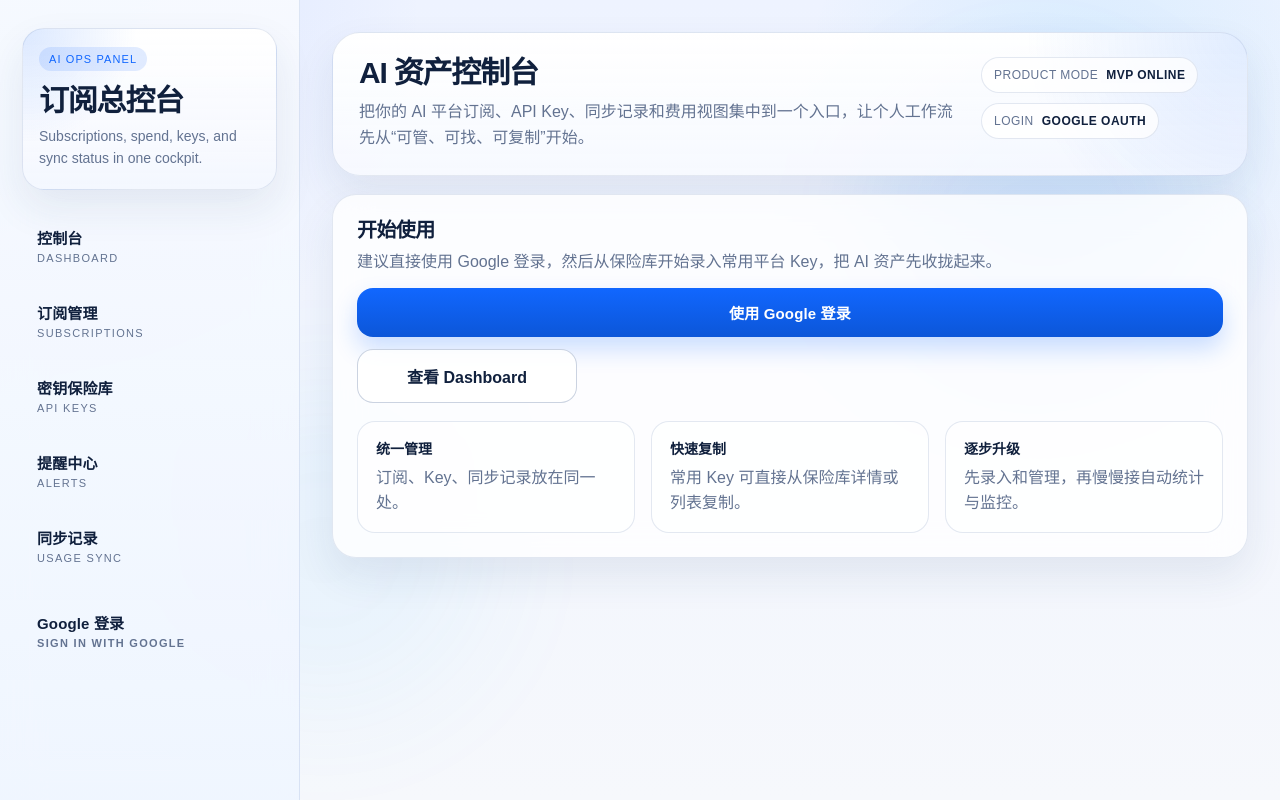
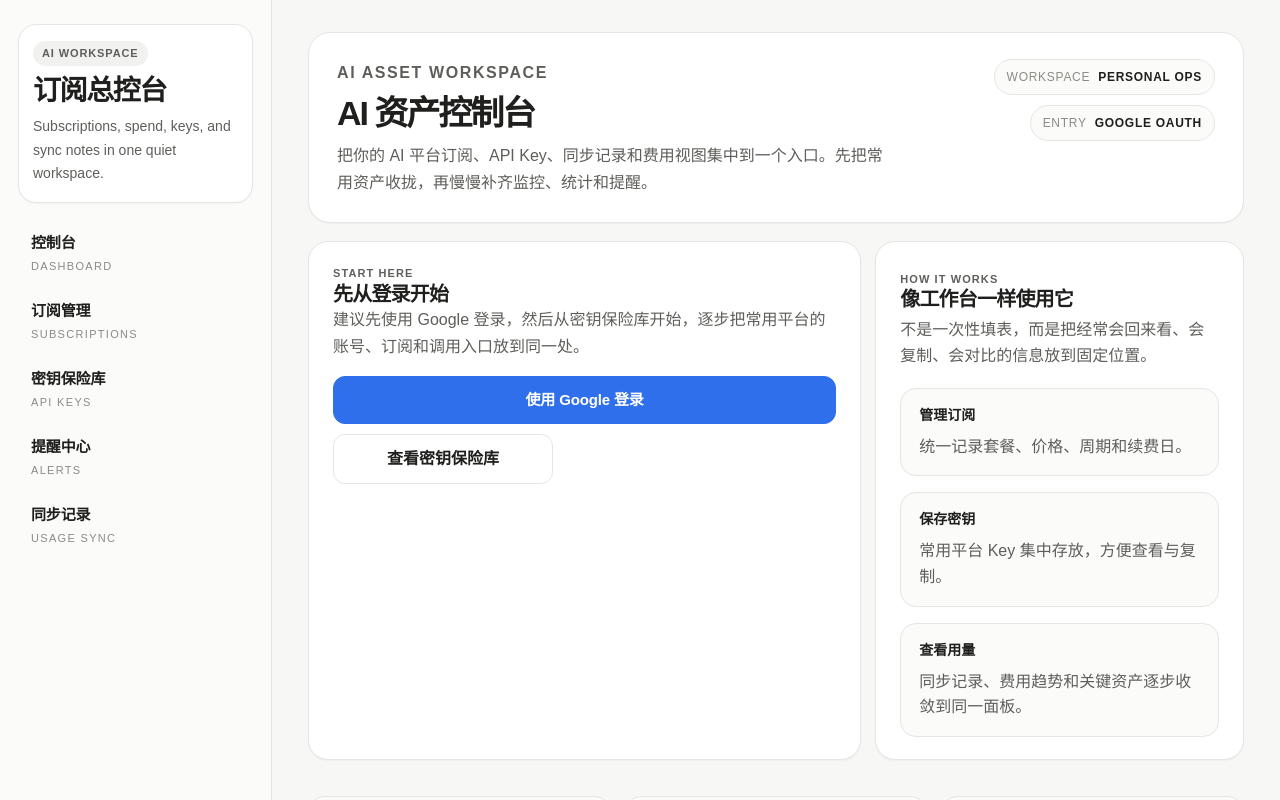
Before and after one commit to hxgame-dog/ai-subscription-manager, a Next.js app: page / in a window 1280 px wide. Shown: the top 800 px of the page. Built offline with nearby package versions, Linux system fonts and the light colour scheme; no server answers.

Commit message:
Refine UI with a calmer Notion-inspired style

```diff
--- a/app/layout.tsx
+++ b/app/layout.tsx
@@ -7,7 +7,7 @@ import "./styles.css";
 
 export const metadata: Metadata = {
   title: "AI Subscription Manager",
-  description: "Manage AI subscriptions, keys, and usage in one place.",
+  description: "Manage AI subscriptions, keys, and usage in a calm workspace.",
 };
 
 const nav = [
@@ -24,14 +24,12 @@ export default async function RootLayout({ children }: { children: React.ReactNo
   return (
     <html lang="zh-CN">
       <body>
-        <div className="page-glow page-glow-a" />
-        <div className="page-glow page-glow-b" />
         <div className="shell">
           <aside className="sidebar">
             <div className="brand-block">
-              <span className="brand-chip">AI Ops Panel</span>
+              <span className="brand-chip">AI Workspace</span>
               <h1>订阅总控台</h1>
-              <p>Subscriptions, spend, keys, and sync status in one cockpit.</p>
+              <p>Subscriptions, spend, keys, and sync notes in one quiet workspace.</p>
             </div>
             <nav>
               {nav.map((item) => (
--- a/app/page.tsx
+++ b/app/page.tsx
@@ -10,31 +10,33 @@ export default async function Home() {
     <div className="page-stack">
       <section className="page-hero">
         <div className="hero-copy">
+          <p className="section-kicker">AI asset workspace</p>
           <h1>AI 资产控制台</h1>
           <p>
-            把你的 AI 平台订阅、API Key、同步记录和费用视图集中到一个入口，让个人工作流先从“可管、可找、可复制”开始。
+            把你的 AI 平台订阅、API Key、同步记录和费用视图集中到一个入口。先把常用资产收拢，再慢慢补齐监控、统计和提醒。
           </p>
         </div>
         <div className="hero-meta">
           <div className="meta-chip">
-            Product mode <strong>MVP Online</strong>
+            Workspace <strong>Personal ops</strong>
           </div>
           <div className="meta-chip">
-            Login <strong>Google OAuth</strong>
+            Entry <strong>{session?.user ? "Dashboard" : "Google OAuth"}</strong>
           </div>
         </div>
       </section>
 
-      <section className="card landing-card">
-        <div className="section-head">
+      <section className="landing-grid">
+        <article className="card landing-card">
+          <div className="landing-lead">
             <div>
-            <h2>{session?.user ? "欢迎回来" : "开始使用"}</h2>
+              <p className="section-kicker">Start here</p>
+              <h2>{session?.user ? "欢迎回来" : "先从登录开始"}</h2>
               <p>
                 {session?.user
-                ? "你已经完成登录，现在可以直接进入控制台查看订阅、密钥保险库和同步数据。"
-                : "建议直接使用 Google 登录，然后从保险库开始录入常用平台 Key，把 AI 资产先收拢起来。"}
+                  ? "你已经完成登录，现在可以继续整理订阅、保存 Key，或者查看最近的同步和费用变化。"
+                  : "建议先使用 Google 登录，然后从密钥保险库开始，逐步把常用平台的账号、订阅和调用入口放到同一处。"}
               </p>
-          </div>
             </div>
 
             <div className="cta-row">
@@ -45,24 +47,51 @@ export default async function Home() {
               ) : (
                 <GoogleSignInButton className="cta-button primary" label="使用 Google 登录" />
               )}
-          <Link href="/dashboard" className="cta-button secondary">
-            查看 Dashboard
+              <Link href="/credentials" className="cta-button secondary">
+                查看密钥保险库
               </Link>
             </div>
-        <div className="grid cols-3 landing-metrics">
+          </div>
+        </article>
+
+        <article className="card landing-card">
+          <div className="section-head">
+            <div>
+              <p className="section-kicker">How it works</p>
+              <h2>像工作台一样使用它</h2>
+              <p>不是一次性填表，而是把经常会回来看、会复制、会对比的信息放到固定位置。</p>
+            </div>
+          </div>
+          <div className="stack landing-metrics">
+            <article className="soft-card">
+              <strong>管理订阅</strong>
+              <span>统一记录套餐、价格、周期和续费日。</span>
+            </article>
+            <article className="soft-card">
+              <strong>保存密钥</strong>
+              <span>常用平台 Key 集中存放，方便查看与复制。</span>
+            </article>
+            <article className="soft-card">
+              <strong>查看用量</strong>
+              <span>同步记录、费用趋势和关键资产逐步收敛到同一面板。</span>
+            </article>
+          </div>
+        </article>
+      </section>
+
+      <section className="grid cols-3 landing-metrics">
           <article className="soft-card">
             <strong>统一管理</strong>
-            <span>订阅、Key、同步记录放在同一处。</span>
+            <span>把散落的平台账号、订阅和 Key 整理成一张自己的 AI 资产台账。</span>
           </article>
           <article className="soft-card">
             <strong>快速复制</strong>
-            <span>常用 Key 可直接从保险库详情或列表复制。</span>
+            <span>日常使用时，优先保证搜索、查看、复制这些动作足够顺手。</span>
           </article>
           <article className="soft-card">
             <strong>逐步升级</strong>
-            <span>先录入和管理，再慢慢接自动统计与监控。</span>
+            <span>先把数据收拢起来，再逐步接自动统计、监控和提醒。</span>
           </article>
-        </div>
       </section>
     </div>
   );
--- a/app/styles.css
+++ b/app/styles.css
@@ -1,177 +1,156 @@
 :root {
-  --bg: #f6f8fc;
-  --panel: rgba(255, 255, 255, 0.8);
-  --panel-strong: rgba(255, 255, 255, 0.92);
-  --text: #10203d;
-  --muted: #637391;
-  --primary: #1167ff;
-  --primary-soft: rgba(17, 103, 255, 0.12);
-  --line: rgba(148, 168, 201, 0.26);
-  --line-strong: rgba(102, 126, 168, 0.34);
-  --success: #16805f;
-  --warning: #b86b11;
-  --danger: #c13d3d;
-  --shadow: 0 18px 40px rgba(34, 61, 107, 0.09);
+  --background: #f7f7f5;
+  --surface: #ffffff;
+  --surface-muted: #fbfbfa;
+  --surface-subtle: #f1f1ef;
+  --border: #e6e5e1;
+  --border-strong: #d8d6d1;
+  --text: #1f1f1d;
+  --text-soft: #5f5e5a;
+  --text-faint: #8c8a84;
+  --accent: #2f6feb;
+  --accent-soft: #edf3ff;
+  --success: #20735b;
+  --warning: #9a6a18;
+  --danger: #b42318;
+  --shadow: 0 1px 2px rgba(15, 23, 42, 0.04);
+  --shadow-lg: 0 12px 30px rgba(15, 23, 42, 0.04);
+  --radius-lg: 18px;
+  --radius-md: 14px;
+  --radius-sm: 10px;
 }
 
 * {
   box-sizing: border-box;
 }
 
-html {
-  background: linear-gradient(180deg, #eef3ff 0%, #f6f8fc 100%);
+html,
+body {
+  margin: 0;
+  min-height: 100%;
+  background: var(--background);
 }
 
 body {
-  margin: 0;
+  color: var(--text);
   font-family: "IBM Plex Sans", "Noto Sans SC", sans-serif;
-  color: var(--text);
-  background:
-    radial-gradient(circle at top left, rgba(79, 120, 255, 0.14), transparent 28%),
-    radial-gradient(circle at 85% 12%, rgba(56, 189, 248, 0.12), transparent 22%),
-    linear-gradient(180deg, #eef3ff 0%, #f6f8fc 100%);
+  line-height: 1.5;
 }
 
 a {
   color: inherit;
 }
 
-.page-glow {
-  position: fixed;
-  inset: auto;
-  width: 340px;
-  height: 340px;
-  border-radius: 999px;
-  filter: blur(60px);
-  opacity: 0.34;
-  pointer-events: none;
-  z-index: 0;
-}
-
-.page-glow-a {
-  top: 60px;
-  right: 6%;
-  background: rgba(17, 103, 255, 0.2);
-}
-
-.page-glow-b {
-  bottom: 10%;
-  left: 12%;
-  background: rgba(56, 189, 248, 0.16);
-}
-
 .shell {
-  position: relative;
-  z-index: 1;
   display: grid;
-  grid-template-columns: 300px 1fr;
+  grid-template-columns: 272px 1fr;
   min-height: 100vh;
 }
 
 .sidebar {
-  padding: 28px 22px;
-  border-right: 1px solid rgba(152, 174, 214, 0.28);
-  background:
-    linear-gradient(180deg, rgba(247, 250, 255, 0.94) 0%, rgba(239, 245, 255, 0.9) 100%);
-  backdrop-filter: blur(20px);
+  position: sticky;
+  top: 0;
+  display: flex;
+  flex-direction: column;
+  gap: 18px;
+  min-height: 100vh;
+  padding: 24px 18px;
+  border-right: 1px solid var(--border);
+  background: #fbfbfa;
 }
 
 .brand-block {
-  padding: 18px 16px 20px;
-  border: 1px solid var(--line);
-  border-radius: 22px;
-  background:
-    radial-gradient(circle at top left, rgba(17, 103, 255, 0.15), transparent 38%),
-    linear-gradient(180deg, rgba(255, 255, 255, 0.98) 0%, rgba(244, 247, 255, 0.92) 100%);
+  display: grid;
+  gap: 10px;
+  padding: 16px 14px;
+  border: 1px solid var(--border);
+  border-radius: var(--radius-lg);
+  background: var(--surface);
   box-shadow: var(--shadow);
 }
 
 .brand-chip {
   display: inline-flex;
   align-items: center;
-  padding: 6px 10px;
+  width: fit-content;
+  padding: 4px 9px;
   border-radius: 999px;
+  background: var(--surface-subtle);
+  color: var(--text-soft);
   font-size: 11px;
+  font-weight: 600;
+  letter-spacing: 0.08em;
   text-transform: uppercase;
-  letter-spacing: 0.1em;
-  color: var(--primary);
-  background: var(--primary-soft);
 }
 
 .sidebar h1 {
-  margin: 14px 0 8px;
-  font-size: 30px;
+  margin: 0;
+  font-size: 28px;
+  font-weight: 700;
+  letter-spacing: -0.05em;
   line-height: 1.05;
-  letter-spacing: -0.04em;
 }
 
 .sidebar p {
   margin: 0;
-  color: var(--muted);
+  color: var(--text-soft);
   font-size: 14px;
-  line-height: 1.6;
+  line-height: 1.7;
 }
 
 nav {
-  display: flex;
-  flex-direction: column;
-  gap: 10px;
-  margin-top: 22px;
+  display: grid;
+  gap: 4px;
 }
 
 .nav-item {
   display: flex;
   flex-direction: column;
-  gap: 4px;
+  gap: 3px;
+  padding: 10px 12px;
+  border-radius: 12px;
+  border: 1px solid transparent;
+  color: var(--text);
   text-decoration: none;
-  color: var(--text);
-  padding: 14px 14px 12px;
-  border: 1px solid transparent;
-  border-radius: 16px;
   transition:
-    background 120ms ease,
-    border-color 120ms ease,
-    transform 120ms ease;
+    background 140ms ease,
+    border-color 140ms ease;
+}
+
+.nav-item:hover {
+  border-color: var(--border);
+  background: rgba(255, 255, 255, 0.7);
 }
 
 .nav-button {
   width: 100%;
   text-align: left;
+  border: 1px solid transparent;
   background: transparent;
   box-shadow: none;
+  color: var(--text);
   cursor: pointer;
-  color: var(--text);
 }
 
 .nav-label {
   font-size: 15px;
-  font-weight: 700;
-  letter-spacing: 0.01em;
+  font-weight: 600;
+  letter-spacing: -0.01em;
 }
 
 .nav-sublabel {
+  color: var(--text-faint);
   font-size: 11px;
-  color: var(--muted);
+  letter-spacing: 0.12em;
   text-transform: uppercase;
-  letter-spacing: 0.12em;
-}
-
-.nav-item:hover {
-  background: rgba(255, 255, 255, 0.64);
-  border-color: rgba(17, 103, 255, 0.14);
-  transform: translateX(1px);
-}
-
-.nav-button:hover {
-  filter: none;
 }
 
 .auth-link-wrap {
-  margin-top: 20px;
+  margin-top: auto;
 }
 
 .content {
-  padding: 32px 32px 40px;
+  padding: 32px 36px 48px;
 }
 
 .page-stack {
@@ -182,34 +161,40 @@ nav {
 .page-hero {
   display: flex;
   justify-content: space-between;
-  gap: 24px;
-  padding: 24px 26px;
-  border: 1px solid var(--line);
-  border-radius: 28px;
-  background:
-    radial-gradient(circle at top right, rgba(17, 103, 255, 0.12), transparent 24%),
-    linear-gradient(180deg, rgba(255, 255, 255, 0.96) 0%, rgba(247, 249, 255, 0.92) 100%);
+  gap: 20px;
+  padding: 26px 28px;
+  border: 1px solid var(--border);
+  border-radius: 22px;
+  background: var(--surface);
   box-shadow: var(--shadow);
+}
+
+.hero-copy {
+  display: grid;
+  gap: 10px;
 }
 
 .hero-copy h1,
 .hero-copy h2 {
   margin: 0;
-  font-size: 30px;
-  line-height: 1.05;
-  letter-spacing: -0.04em;
+  font-size: 34px;
+  line-height: 1.04;
+  letter-spacing: -0.06em;
 }
 
 .hero-copy p {
-  margin: 10px 0 0;
-  max-width: 720px;
-  color: var(--muted);
-  line-height: 1.65;
+  margin: 0;
+  max-width: 760px;
+  color: var(--text-soft);
+  font-size: 16px;
+  line-height: 1.7;
 }
 
 .hero-meta {
-  display: grid;
-  align-content: start;
+  display: flex;
+  flex-wrap: wrap;
+  align-content: flex-start;
+  justify-content: flex-end;
   gap: 10px;
   min-width: 240px;
 }
@@ -219,24 +204,26 @@ nav {
   align-items: center;
   gap: 8px;
   width: fit-content;
-  padding: 10px 12px;
-  border: 1px solid var(--line);
+  min-height: 36px;
+  padding: 8px 12px;
+  border: 1px solid var(--border);
   border-radius: 999px;
-  background: rgba(255, 255, 255, 0.78);
-  color: var(--muted);
+  background: var(--surface-muted);
+  color: var(--text-faint);
   font-size: 12px;
-  letter-spacing: 0.04em;
+  font-weight: 500;
+  letter-spacing: 0.06em;
   text-transform: uppercase;
 }
 
 .meta-chip strong {
   color: var(--text);
-  font-size: 12px;
+  font-weight: 600;
 }
 
 .grid {
   display: grid;
-  gap: 16px;
+  gap: 14px;
 }
 
 .grid.cols-4 {
@@ -252,11 +239,12 @@ nav {
 }
 
 .card,
-.table-card {
-  background: var(--panel);
-  border: 1px solid var(--line);
-  border-radius: 24px;
-  backdrop-filter: blur(18px);
+.table-card,
+.stat-card,
+.insight-card {
+  border: 1px solid var(--border);
+  border-radius: 20px;
+  background: var(--surface);
   box-shadow: var(--shadow);
 }
 
@@ -268,12 +256,20 @@ nav {
   overflow: hidden;
 }
 
+.stat-card,
+.insight-card {
+  padding: 18px;
+}
+
 .card h2,
-.table-card h2 {
+.table-card h2,
+.stat-card h2,
+.insight-card h2 {
   margin: 0;
   font-size: 20px;
+  font-weight: 650;
   line-height: 1.15;
-  letter-spacing: -0.03em;
+  letter-spacing: -0.04em;
 }
 
 .section-head {
@@ -285,28 +281,26 @@ nav {
 }
 
 .section-head p {
-  margin: 8px 0 0;
-  color: var(--muted);
-  line-height: 1.5;
+  margin: 6px 0 0;
+  color: var(--text-soft);
+  line-height: 1.65;
 }
 
-.stat-card {
-  padding: 20px;
-  border-radius: 24px;
-  border: 1px solid var(--line);
-  background:
-    linear-gradient(180deg, rgba(255, 255, 255, 0.98) 0%, rgba(244, 247, 255, 0.9) 100%);
-  box-shadow: var(--shadow);
+.section-kicker {
+  margin: 0 0 10px;
+  color: var(--text-faint);
+  font-size: 11px;
+  font-weight: 600;
+  letter-spacing: 0.1em;
+  text-transform: uppercase;
 }
 
 .stat-kicker {
-  display: inline-flex;
-  margin-bottom: 16px;
-  padding: 6px 10px;
-  border-radius: 999px;
-  background: rgba(16, 32, 61, 0.06);
-  color: var(--muted);
+  display: block;
+  margin-bottom: 18px;
+  color: var(--text-faint);
   font-size: 11px;
+  font-weight: 600;
   letter-spacing: 0.1em;
   text-transform: uppercase;
 }
@@ -315,33 +309,23 @@ nav {
   display: block;
   font-size: 34px;
   font-weight: 700;
-  letter-spacing: -0.05em;
+  letter-spacing: -0.06em;
+  line-height: 1;
 }
 
 .stat-note {
-  margin-top: 10px;
-  color: var(--muted);
-  line-height: 1.55;
-}
-
-.insight-card {
-  min-height: 220px;
-  padding: 20px;
-  border-radius: 24px;
-  border: 1px solid var(--line);
-  background:
-    radial-gradient(circle at top right, rgba(56, 189, 248, 0.12), transparent 22%),
-    linear-gradient(180deg, rgba(255, 255, 255, 0.96) 0%, rgba(246, 250, 255, 0.92) 100%);
-  box-shadow: var(--shadow);
+  margin: 10px 0 0;
+  color: var(--text-soft);
+  line-height: 1.6;
 }
 
 .metric-line {
   display: flex;
   justify-content: space-between;
   gap: 16px;
-  padding: 10px 0;
-  border-bottom: 1px solid rgba(148, 168, 201, 0.18);
-  color: var(--muted);
+  padding: 11px 0;
+  border-bottom: 1px solid var(--border);
+  color: var(--text-soft);
 }
 
 .metric-line:last-child {
@@ -350,30 +334,49 @@ nav {
 
 .metric-line strong {
   color: var(--text);
+  font-weight: 600;
 }
 
 .empty-state {
-  padding: 22px;
-  border: 1px dashed var(--line-strong);
-  border-radius: 20px;
-  color: var(--muted);
-  background: rgba(255, 255, 255, 0.58);
+  padding: 16px 18px;
+  border: 1px dashed var(--border-strong);
+  border-radius: 14px;
+  color: var(--text-soft);
+  background: var(--surface-muted);
 }
 
 .split-layout {
   display: grid;
   grid-template-columns: minmax(320px, 420px) minmax(0, 1fr);
-  gap: 16px;
+  gap: 14px;
 }
 
 .landing-card {
-  padding: 24px;
+  padding: 22px 24px;
+}
+
+.landing-grid {
+  display: grid;
+  grid-template-columns: minmax(0, 1.35fr) minmax(320px, 0.9fr);
+  gap: 14px;
+}
+
+.landing-lead {
+  display: grid;
+  gap: 12px;
+}
+
+.landing-lead p {
+  margin: 0;
+  color: var(--text-soft);
+  line-height: 1.7;
 }
 
 .cta-row {
   display: flex;
   flex-wrap: wrap;
-  gap: 12px;
+  gap: 10px;
+  margin-top: 4px;
 }
 
 .cta-button {
@@ -381,30 +384,34 @@ nav {
   align-items: center;
   justify-content: center;
   min-width: 220px;
-  padding: 14px 18px;
-  border-radius: 16px;
-  font-weight: 700;
+  min-height: 44px;
+  padding: 12px 16px;
+  border-radius: 12px;
+  border: 1px solid var(--border);
+  font-weight: 600;
   text-decoration: none;
   transition:
-    transform 120ms ease,
-    filter 120ms ease,
+    background 120ms ease,
     border-color 120ms ease;
 }
 
-.cta-button:hover {
-  transform: translateY(-1px);
+.cta-button.primary {
+  border-color: var(--accent);
+  background: var(--accent);
+  color: #fff;
 }
 
-.cta-button.primary {
-  color: #fff;
-  background: linear-gradient(180deg, #1167ff 0%, #0c56d8 100%);
-  box-shadow: 0 12px 24px rgba(17, 103, 255, 0.22);
+.cta-button.primary:hover {
+  background: #255fd0;
 }
 
 .cta-button.secondary {
+  background: var(--surface);
   color: var(--text);
-  border: 1px solid var(--line-strong);
-  background: rgba(255, 255, 255, 0.86);
+}
+
+.cta-button.secondary:hover {
+  background: var(--surface-muted);
 }
 
 .stack {
@@ -415,23 +422,34 @@ nav {
 .filter-bar {
   display: grid;
   grid-template-columns: minmax(220px, 1.5fr) minmax(140px, 0.7fr) minmax(140px, 0.7fr);
+  gap: 10px;
+  padding: 0 18px 18px;
+}
+
+.table-tools {
+  display: flex;
+  align-items: center;
+  justify-content: space-between;
   gap: 12px;
-  padding: 0 18px 18px;
+  padding: 0 18px 14px;
+  color: var(--text-faint);
+  font-size: 13px;
 }
 
 .tag-list {
   display: flex;
   flex-wrap: wrap;
-  gap: 10px;
+  gap: 8px;
 }
 
 .secret-box {
-  padding: 14px 16px;
-  border-radius: 18px;
-  border: 1px dashed var(--line-strong);
-  background: rgba(255, 255, 255, 0.84);
+  padding: 13px 14px;
+  border-radius: 12px;
+  border: 1px dashed var(--border-strong);
+  background: var(--surface-muted);
   word-break: break-all;
   font-family: "IBM Plex Mono", monospace;
+  font-size: 13px;
 }
 
 .inline-actions {
@@ -444,32 +462,41 @@ nav {
   display: inline-flex;
   align-items: center;
   justify-content: center;
-  min-width: 72px;
-  padding: 9px 12px;
-  border-radius: 12px;
-  border: 1px solid var(--line-strong);
-  background: rgba(255, 255, 255, 0.86);
-  color: var(--text);
+  min-width: 64px;
+  min-height: 32px;
+  padding: 6px 10px;
+  border-radius: 10px;
+  border: 1px solid var(--border);
+  background: var(--surface);
+  color: var(--text-soft);
   text-decoration: none;
   font-size: 12px;
-  font-weight: 700;
+  font-weight: 600;
   box-shadow: none;
 }
 
+.mini-button:hover {
+  background: var(--surface-muted);
+}
+
 .primary-mini {
-  color: #fff;
-  border-color: transparent;
-  background: linear-gradient(180deg, #1167ff 0%, #0c56d8 100%);
+  color: var(--accent);
+  border-color: #d6e2ff;
+  background: var(--accent-soft);
+}
+
+.primary-mini:hover {
+  background: #e6eeff;
 }
 
 .preset-hint {
   padding: 12px 14px;
-  border-radius: 14px;
-  border: 1px dashed var(--line-strong);
-  background: rgba(255, 255, 255, 0.66);
-  color: var(--muted);
+  border-radius: 12px;
+  border: 1px solid var(--border);
+  background: var(--surface-muted);
+  color: var(--text-soft);
   font-size: 13px;
-  line-height: 1.55;
+  line-height: 1.6;
 }
 
 .landing-metrics {
@@ -480,18 +507,19 @@ nav {
   display: grid;
   gap: 8px;
   padding: 16px 18px;
-  border: 1px solid var(--line);
-  border-radius: 18px;
-  background: rgba(255, 255, 255, 0.58);
+  border: 1px solid var(--border);
+  border-radius: 16px;
+  background: var(--surface-muted);
 }
 
 .soft-card strong {
   font-size: 14px;
+  font-weight: 600;
 }
 
 .soft-card span {
-  color: var(--muted);
-  line-height: 1.55;
+  color: var(--text-soft);
+  line-height: 1.6;
 }
 
 .table-wrap {
@@ -506,7 +534,7 @@ table {
 
 th,
 td {
-  border-bottom: 1px solid rgba(148, 168, 201, 0.18);
+  border-bottom: 1px solid var(--border);
   padding: 14px 16px;
   text-align: left;
   font-size: 14px;
@@ -514,15 +542,16 @@ td {
 }
 
 th {
-  font-size: 12px;
+  color: var(--text-faint);
+  font-size: 11px;
+  font-weight: 600;
+  letter-spacing: 0.08em;
   text-transform: uppercase;
-  letter-spacing: 0.08em;
-  color: var(--muted);
-  background: rgba(249, 251, 255, 0.72);
+  background: var(--surface-muted);
 }
 
 tbody tr:hover {
-  background: rgba(17, 103, 255, 0.035);
+  background: #fafaf9;
 }
 
 tbody tr:last-child td {
@@ -537,44 +566,44 @@ tbody tr:last-child td {
 
 .cell-title strong {
   font-size: 14px;
+  font-weight: 600;
 }
 
 .cell-subtitle {
-  color: var(--muted);
+  color: var(--text-faint);
   font-size: 12px;
 }
 
 .badge {
   display: inline-flex;
+  align-items: center;
   width: fit-content;
-  align-items: center;
-  gap: 8px;
-  padding: 7px 10px;
+  padding: 4px 9px;
   border-radius: 999px;
   font-size: 11px;
-  font-weight: 700;
+  font-weight: 600;
   letter-spacing: 0.06em;
   text-transform: uppercase;
 }
 
 .badge.success {
   color: var(--success);
-  background: rgba(22, 128, 95, 0.12);
+  background: rgba(32, 115, 91, 0.1);
 }
 
 .badge.warning {
   color: var(--warning);
-  background: rgba(184, 107, 17, 0.12);
+  background: rgba(154, 106, 24, 0.1);
 }
 
 .badge.danger {
   color: var(--danger);
-  background: rgba(193, 61, 61, 0.12);
+  background: rgba(180, 35, 24, 0.1);
 }
 
 .badge.info {
-  color: var(--primary);
-  background: rgba(17, 103, 255, 0.1);
+  color: var(--accent);
+  background: var(--accent-soft);
 }
 
 input,
@@ -582,32 +611,49 @@ select,
 textarea,
 button {
   width: 100%;
-  padding: 12px 14px;
-  border-radius: 14px;
-  border: 1px solid rgba(148, 168, 201, 0.34);
+  min-height: 42px;
+  padding: 10px 12px;
+  border-radius: 12px;
+  border: 1px solid var(--border-strong);
   font: inherit;
-  background: rgba(255, 255, 255, 0.9);
+}
+
+input,
+select,
+textarea {
+  background: var(--surface);
+  color: var(--text);
+}
+
+input::placeholder,
+textarea::placeholder {
+  color: var(--text-faint);
 }
 
 input:focus,
 select:focus,
 textarea:focus {
-  outline: 2px solid rgba(17, 103, 255, 0.18);
-  border-color: rgba(17, 103, 255, 0.34);
+  outline: none;
+  border-color: #b7cdfb;
+  box-shadow: 0 0 0 3px rgba(47, 111, 235, 0.1);
 }
 
 button {
-  background: linear-gradient(180deg, #1167ff 0%, #0c56d8 100%);
-  color: white;
-  border: 0;
-  font-weight: 700;
-  letter-spacing: 0.01em;
-  box-shadow: 0 12px 24px rgba(17, 103, 255, 0.22);
+  background: var(--text);
+  color: #fff;
+  border-color: var(--text);
+  font-weight: 600;
   cursor: pointer;
+  box-shadow: none;
 }
 
 button:hover {
-  filter: brightness(1.02);
+  background: #2a2a28;
+}
+
+button:disabled {
+  cursor: not-allowed;
+  opacity: 0.72;
 }
 
 form {
@@ -616,7 +662,7 @@ form {
 }
 
 small {
-  color: var(--muted);
+  color: var(--text-faint);
 }
 
 .row {
@@ -631,17 +677,25 @@ small {
   }
 
   .sidebar {
+    position: static;
+    min-height: auto;
     border-right: 0;
-    border-bottom: 1px solid rgba(152, 174, 214, 0.28);
+    border-bottom: 1px solid var(--border);
   }
 
   .page-hero,
   .split-layout,
+  .landing-grid,
   .filter-bar,
   .grid.cols-4,
   .grid.cols-3,
   .grid.cols-2 {
     grid-template-columns: 1fr;
+  }
+
+  .hero-meta {
+    justify-content: flex-start;
+    min-width: 0;
   }
 }
 
@@ -650,16 +704,21 @@ small {
     padding: 18px;
   }
 
-  .page-hero {
+  .page-hero,
+  .landing-card,
+  .card,
+  .stat-card,
+  .insight-card {
     padding: 18px;
   }
 
   .hero-copy h1,
   .hero-copy h2 {
-    font-size: 24px;
+    font-size: 28px;
   }
 
-  .row {
+  .row,
+  .filter-bar {
     grid-template-columns: 1fr;
   }
 
--- a/components/credential-vault-table.tsx
+++ b/components/credential-vault-table.tsx
@@ -89,7 +89,10 @@ export function CredentialVaultTable({ items }: { items: CredentialRow[] }) {
         </select>
       </div>
 
-      {message ? <small>{message}</small> : null}
+      <div className="table-tools">
+        <span>{filtered.length} 条结果</span>
+        {message ? <small>{message}</small> : <span>复制动作会写入审计日志</span>}
+      </div>
 
       <div className="table-wrap">
         <table>
```
Also changed, not shown: app/credentials/page.tsx (+8 -7 lines), app/dashboard/page.tsx (+11 -10 lines). Lines whose indentation alone changed are shown as unchanged.
